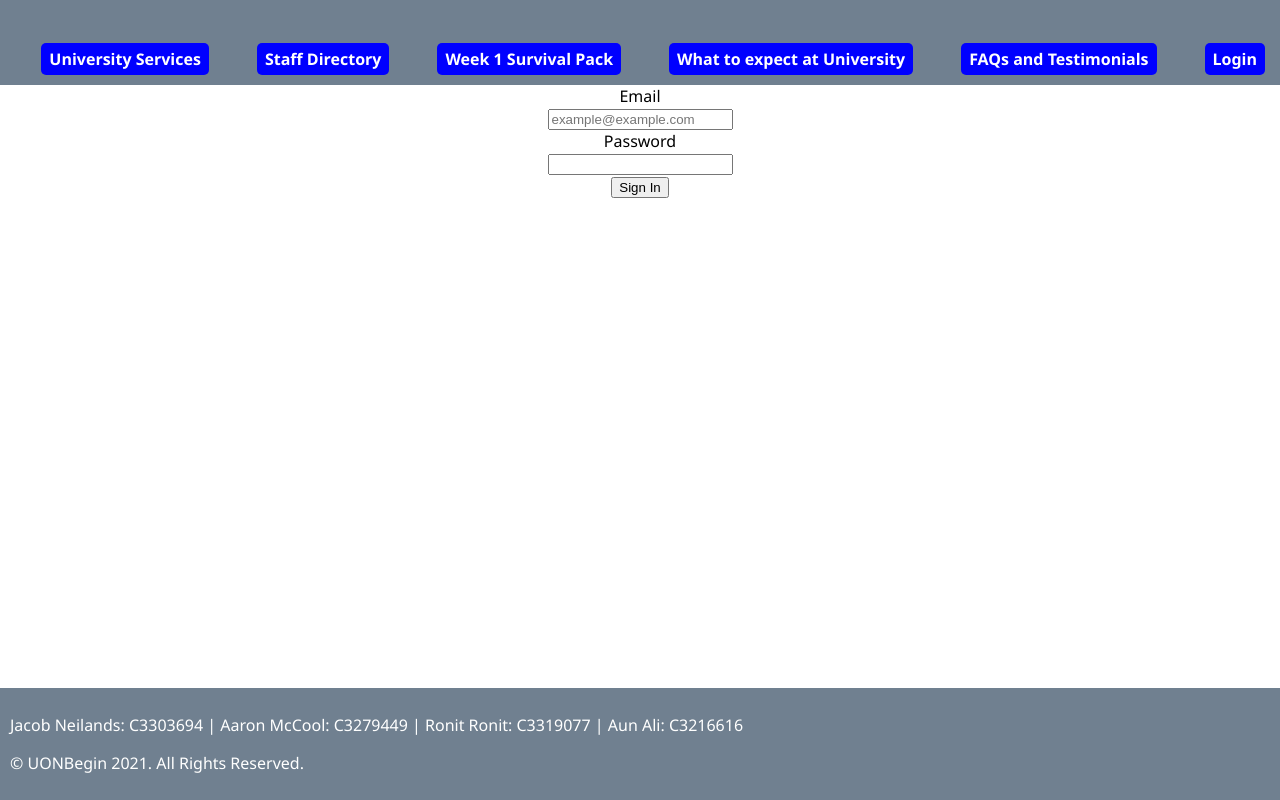
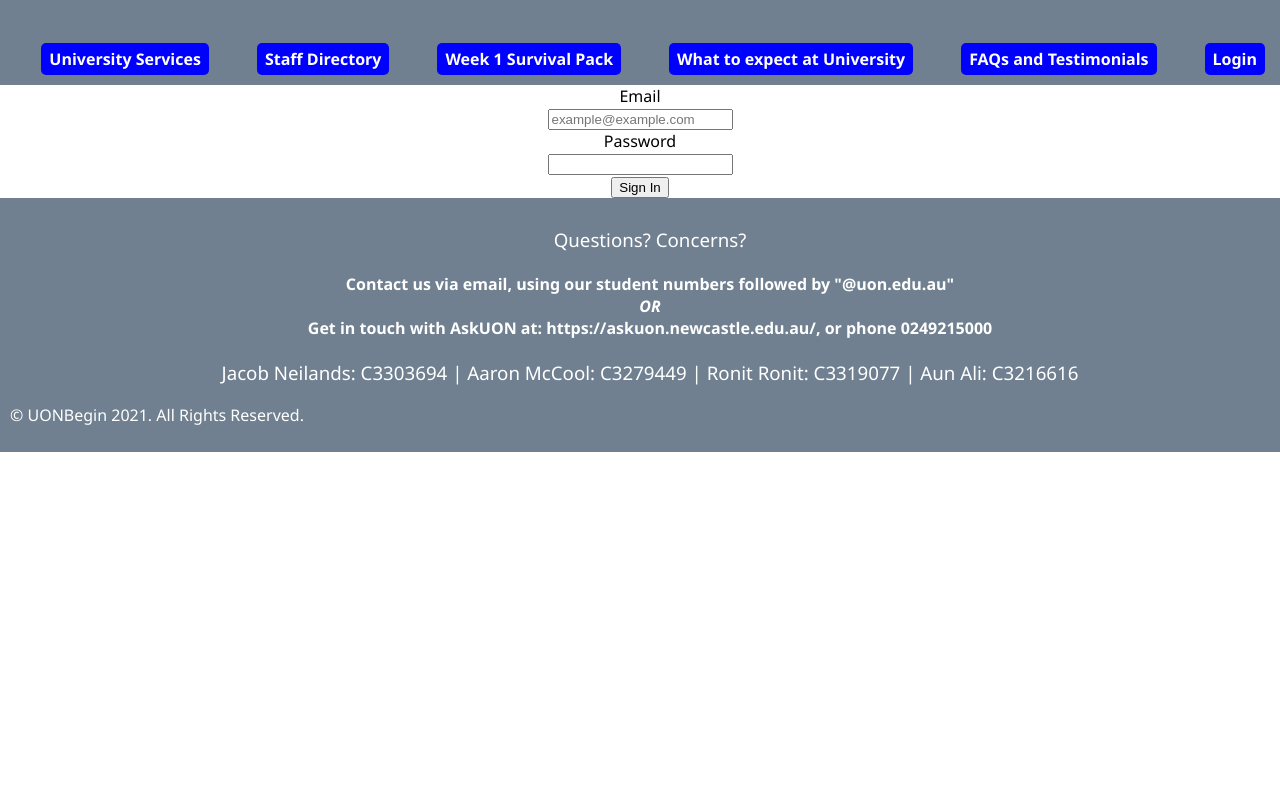
Before and after one commit to Wraith908/uonbegin-app, a React (Create React App) app: page /login in a window 1280 px wide. Built offline with nearby package versions, Linux system fonts and the light colour scheme.

Commit message:
Several small updates

```diff
--- a/src/App.css
+++ b/src/App.css
@@ -1,4 +1,4 @@
-/** ===================================== EDITS by Aaron - as of 7/11/21 ============================================== **/
+/** ===================================== EDITS by Aaron - as of 10/11/21 ============================================== **/
 
 @charset "UTF-8";
 
@@ -222,7 +222,7 @@ footer {               /* Added by Aaron */
   background: slategray;
   color: white;
   padding: 10px 10px 10px 10px;
-  position:fixed;     /* works buut try something else... */
+  position: relative;     /* works, but try and put some empty divs in above to space it out a bit */
   bottom: 0;
   width: 100%;
 }
--- a/src/components/Login.tsx
+++ b/src/components/Login.tsx
@@ -33,7 +33,7 @@ const Login = (props: { user: User, setUser?: (user: User | ((prevVar: User) =>
     return <Redirect to ={'/'}/>
   }
   return (
-    <div>
+    <div id="loginForm">
       <form onSubmit = {submit}>
         <label>Email</label><br/>
         <input type = "email" placeholder = "example@example.com" required
--- a/src/pages/LandingPage.tsx
+++ b/src/pages/LandingPage.tsx
@@ -7,7 +7,9 @@ class LandingPage extends Component {
       <div>
         <Body />
         <footer id = "footer">
-            <p>Jacob Neilands: C3303694 | Aaron McCool: C3279449 | Ronit Ronit: C3319077 | Aun Ali: C3216616</p>
+        <h3>Questions? Concerns?</h3>
+            <h4>Contact us via email, using our student numbers followed by "@uon.edu.au" <br /><i>OR</i><br />Get in touch with AskUON at: https://askuon.newcastle.edu.au/, or phone 0249215000</h4>
+            <h3>Jacob Neilands: C3303694 | Aaron McCool: C3279449 | Ronit Ronit: C3319077 | Aun Ali: C3216616</h3>
             <p>&copy; UONBegin 2021. All Rights Reserved.</p>
         </footer>
       </div>
```
